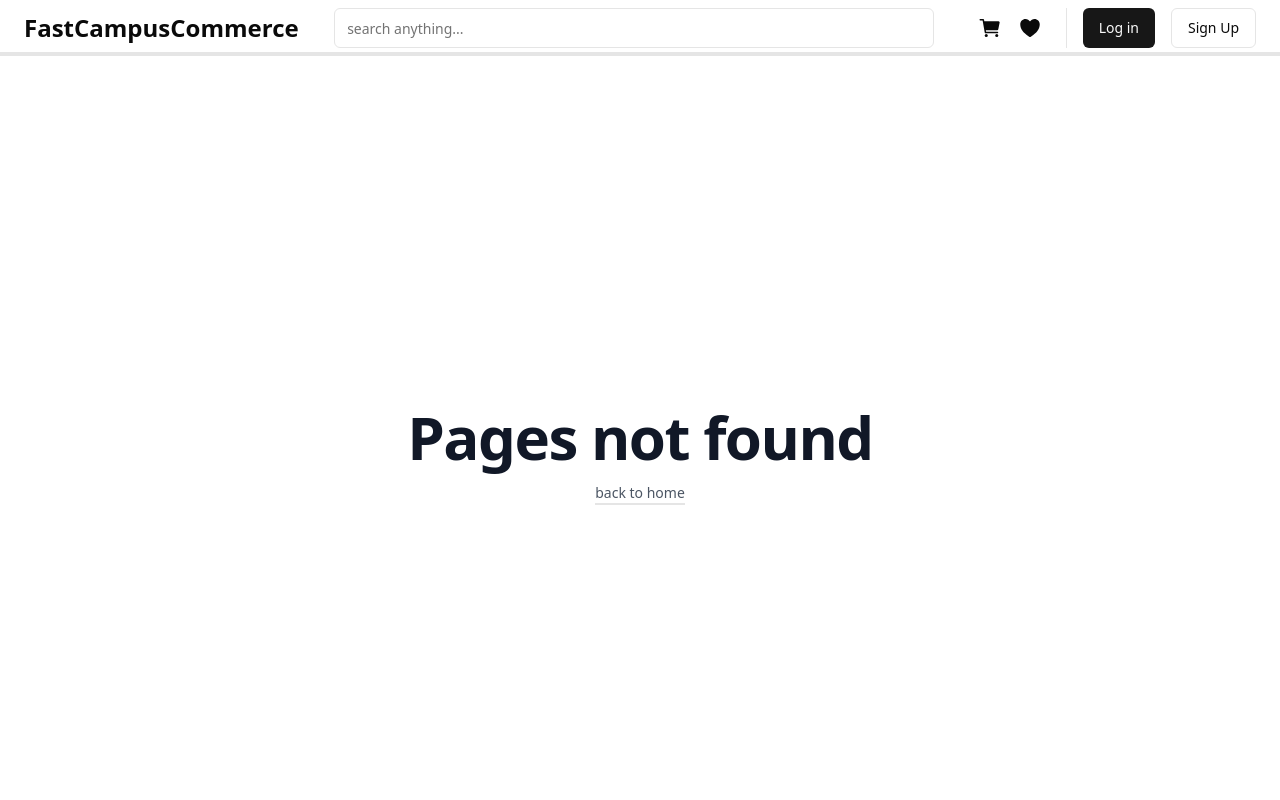
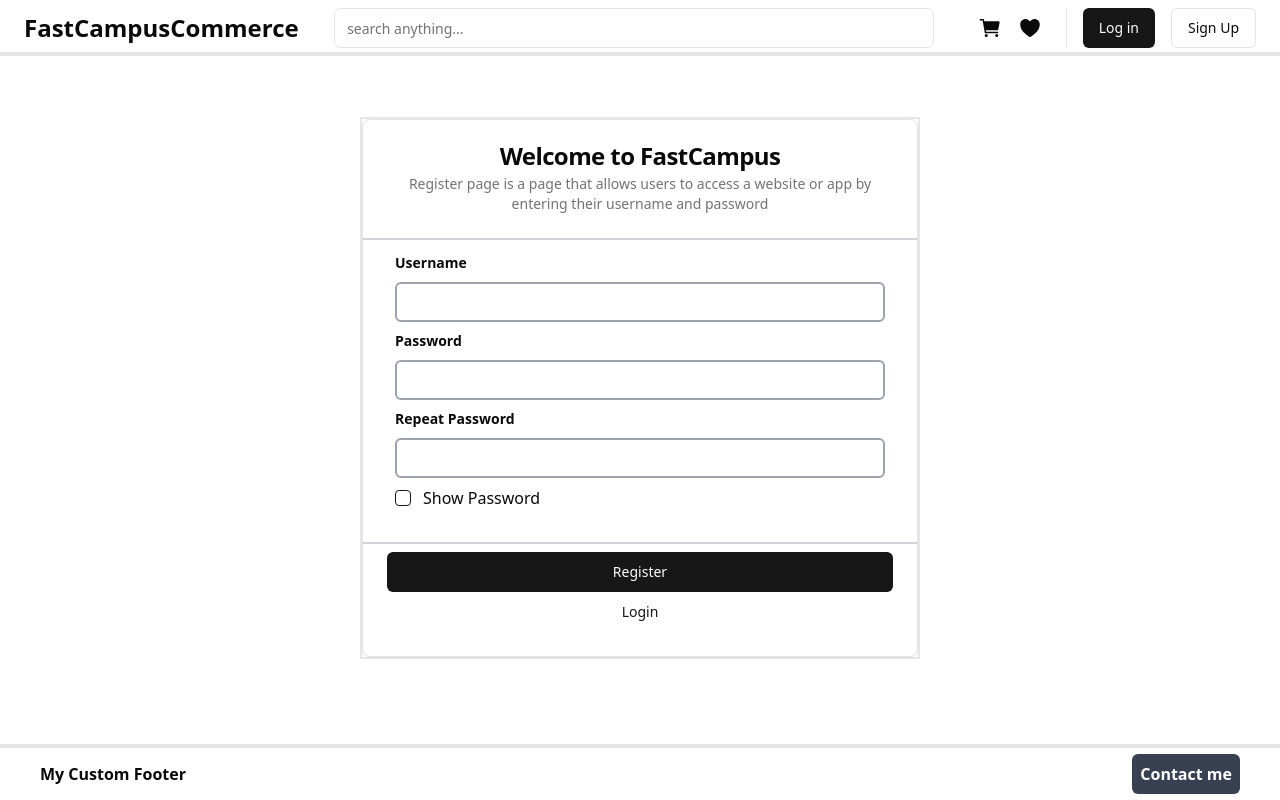
Before and after one commit to arifin2018/fastcampus-theo-frontend, a React (Vite) app: page /register in a window 1280 px wide. Before the commit this address had no page. Shown: the top 800 px of the page. Built offline with nearby package versions, Linux system fonts and the light colour scheme.

Commit message:
update db

```diff
--- a/db.json
+++ b/db.json
@@ -131,5 +131,49 @@
       "text": "another comment about post 1",
       "postId": "1"
     }
+  ],
+  "users": [
+    {
+      "id": "60ed",
+      "Username": "awd",
+      "Password": "2",
+      "RepeatPassword": "2"
+    },
+    {
+      "id": "a662",
+      "Username": "2",
+      "Password": "2",
+      "RepeatPassword": "2"
+    },
+    {
+      "id": "ac4f",
+      "Username": "a2",
+      "Password": "2",
+      "RepeatPassword": "2"
+    },
+    {
+      "id": "8b16",
+      "Username": "a2",
+      "Password": "2",
+      "RepeatPassword": "2"
+    },
+    {
+      "id": "164c",
+      "Username": "2",
+      "Password": "2",
+      "RepeatPassword": "2"
+    },
+    {
+      "id": "eb7f",
+      "Username": "2",
+      "Password": "2",
+      "RepeatPassword": "2"
+    },
+    {
+      "id": "08df",
+      "Username": "1",
+      "Password": "1",
+      "RepeatPassword": "1"
+    }
   ]
 }
--- /dev/null
+++ b/src/pages/Register.jsx
@@ -0,0 +1,130 @@
+import { Button } from "@/components/ui/button"
+import { Card, CardContent, CardDescription, CardFooter, CardHeader, CardTitle } from "@/components/ui/card"
+import { Checkbox } from "@/components/ui/checkbox"
+import { Form, FormControl, FormField, FormItem, FormLabel, FormMessage } from "@/components/ui/form";
+import { Input } from "@/components/ui/input";
+import { useState } from "react"
+import { useForm } from "react-hook-form";
+import { zodResolver } from '@hookform/resolvers/zod';
+import * as z from 'zod';
+import { axiosInstance } from "@/lib/axios";
+
+const schema = z.object({
+    Username: z.string().min(1, { message: "Must be 5 or more characters long" }).max(5, { message: "Must be 5 or fewer characters long" }),
+    Password: z.string().min(1, { message: "Must be 5 or more characters long" }).max(5, { message: "Must be 5 or fewer characters long" }),
+    RepeatPassword: z.string().min(1, { message: "Must be 5 or more characters long" }).max(5, { message: "Must be 5 or fewer characters long" }),
+  }).superRefine(({ RepeatPassword, Password }, ctx) => {
+    if (RepeatPassword !== Password) {
+      ctx.addIssue({
+        code: "custom",
+        message: "The passwords did not match",
+        path: ['RepeatPassword']
+      });
+    }});
+
+const Register = () =>{
+    const [CheckboxShowPassword, setCheckboxShowPassword] = useState(false)
+    const [loading, setLoading] = useState(false)
+    const form434 = useForm({
+        defaultValues: {
+            Username:'',
+            Password:'',
+            RepeatPassword:''
+        },
+        resolver: zodResolver(schema),
+        reValidateMode:"onSubmit"
+    })
+
+
+    function handleCheckbox(e) {
+        setCheckboxShowPassword(e)
+    }
+
+    async function handleRegister(e){
+        setLoading(true)
+        await registerUserAPI(e);
+        setLoading(false)
+    }
+
+    async function registerUserAPI(params) {
+        try {
+            await axiosInstance.post("/users",params)
+        } catch (error) {
+            console.log(error);
+        }
+    }
+
+    return(
+        <section className="h-[75vh] flex items-center justify-center">
+            <Form {...form434}>
+                <fieldset disabled={loading}>
+                    <form onSubmit={form434.handleSubmit(handleRegister)} className="w-[35rem] border-2 border-gray-200">
+                        <Card >
+                            <CardHeader>
+                                <CardTitle>Welcome to FastCampus</CardTitle>
+                                <CardDescription> Register page is a page that allows users to access a website or app by entering their username and password</CardDescription>
+                            </CardHeader>
+                            <CardContent  className="border-y-2 border-gray-300 pt-1">
+                                <div className="flex flex-col m-2">
+                                    <FormField
+                                        control={form434.control}
+                                        name="Username"
+                                        render={({ field }) => (
+                                            <FormItem>
+                                            <FormLabel className="flex items-start w-full font-semibold py-1">Username</FormLabel>
+                                            <FormControl>
+                                                <Input className="block w-full border-2 rounded-md border-gray-400 p-1" {...field} />
+                                            </FormControl>
+                                            <FormMessage />
+                                            </FormItem>
+                                        )}
+                                    />
+                                </div>
+                                <div className="flex flex-col m-2">
+                                    <FormField
+                                        control={form434.control}
+                                        name="Password"
+                                        render={({ field }) => (
+                                            <FormItem>
+                                            <FormLabel className="flex items-start w-full font-semibold py-1">Password</FormLabel>
+                                            <FormControl>
+                                                <Input className="block w-full border-2 rounded-md border-gray-400 p-1" type={CheckboxShowPassword ? "text" : "password"}  {...field} />
+                                            </FormControl>
+                                            <FormMessage className="text-orange-500">{form434.errors?.message}</FormMessage>
+                                            </FormItem>
+                                        )}
+                                    />
+                                </div>
+                                <div className="flex flex-col m-2">
+                                    <FormField
+                                        control={form434.control}
+                                        name="RepeatPassword"
+                                        render={({ field }) => (
+                                            <FormItem>
+                                            <FormLabel className="flex items-start w-full font-semibold py-1">Repeat Password</FormLabel>
+                                            <FormControl>
+                                                <Input className="block w-full border-2 rounded-md border-gray-400 p-1" type={CheckboxShowPassword ? "text" : "password"}  {...field} />
+                                            </FormControl>
+                                            <FormMessage className="text-orange-500">{form434.errors?.message}</FormMessage>
+                                            </FormItem>
+                                        )}
+                                    />
+                                </div>
+                                <div className="flex items-center gap-3 m-2">
+                                    <Checkbox onCheckedChange={handleCheckbox} id="showPassword"/>
+                                    <label htmlFor="showPassword">Show Password</label>
+                                </div>
+                            </CardContent>
+                            <CardFooter className="flex flex-col justify-center pt-2 items-center w-full">
+                                <Button disabled={loading} type="submit" className="block w-full pt-2">Register</Button>
+                                <Button variant="link" className="block w-full pt-2">Login</Button>
+                            </CardFooter>
+                        </Card>
+                    </form>
+                </fieldset>
+            </Form>
+        </section>
+    )
+}
+
+export default Register
--- a/src/routes/router.jsx
+++ b/src/routes/router.jsx
@@ -16,6 +16,7 @@ import { Provider } from "react-redux";
 import { legacy_createStore } from "redux";
 import { store } from "@/stores/store";
 import Counter from "@/pages/Counter";
+import Register from "@/pages/Register";
 
 
 const globalStore = legacy_createStore(store);
@@ -74,7 +75,7 @@ const Layout = () => {
               }
             />
             <Route
-              path="/Product/:id"
+              path="/product/:id"
               element={
                 <WrapperHome>
                   <ProductDetailPage />
@@ -86,6 +87,14 @@ const Layout = () => {
               element={
                 <WrapperHome>
                   <Login />
+                </WrapperHome>
+              }
+            />
+            <Route
+              path="/register"
+              element={
+                <WrapperHome>
+                  <Register />
                 </WrapperHome>
               }
             />
```
